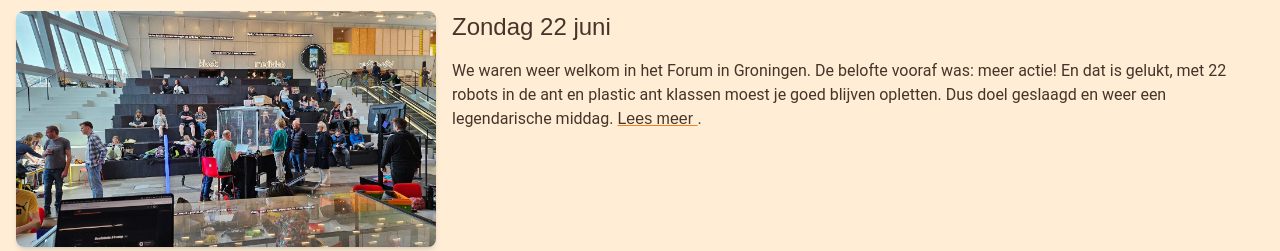
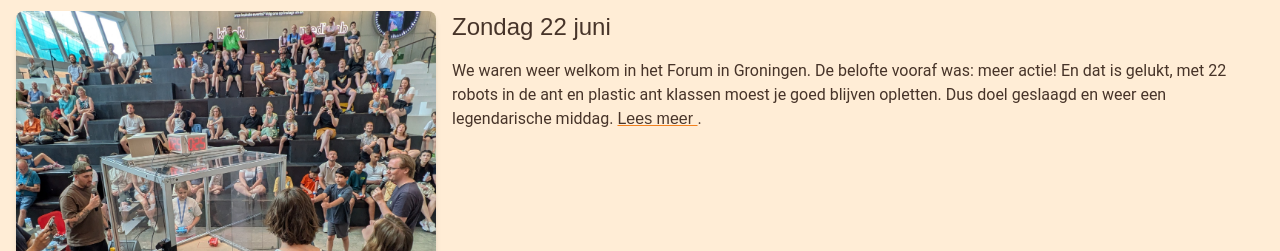
Before and after one commit to Boeliebots/website, an Astro site: page / in a window 1280 px wide. Shown: the part 549-800 px from the top of the page. Built offline with nearby package versions, Linux system fonts and the light colour scheme; Astro itself is replaced by a stand-in of ours.

Commit message:
nieuwe hero-image voor Boeliebots 4

```diff
--- a/src/content/evenementen/boeliebots-4.md
+++ b/src/content/evenementen/boeliebots-4.md
@@ -2,7 +2,7 @@
 title: 'Boeliebots IV - Met werkende livestream'
 description: 'We waren weer welkom in het Forum in Groningen. De belofte vooraf was: meer actie! En dat is gelukt, met 22 robots in de ant en plastic ant klassen moest je goed blijven opletten. Dus doel geslaagd en weer een legendarische middag.'
 pubDate: '2025-06-22'
-heroImage: '/boeliebots-3.jpg'
+heroImage: '/boeliebots-4.jpg'
 ---
 Het was heel warm in het Forum, en de actie loog er ook niet om. Altijd spannend onderdeel "de techniek" heeft goed meegewerkt, dus dat was ook heel heel fijn. De livestream kun je [op youtube](https://youtube.com/live/xrhdEJzg84c) terug kijken. Daar kun je ook zien dat er lekker veel actie was. Op ons verlanglijstje staat nog om volgende keer een microfoon in de arena te monteren, dat je de actiegeluiden ook later terug kunt horen.
 
```
